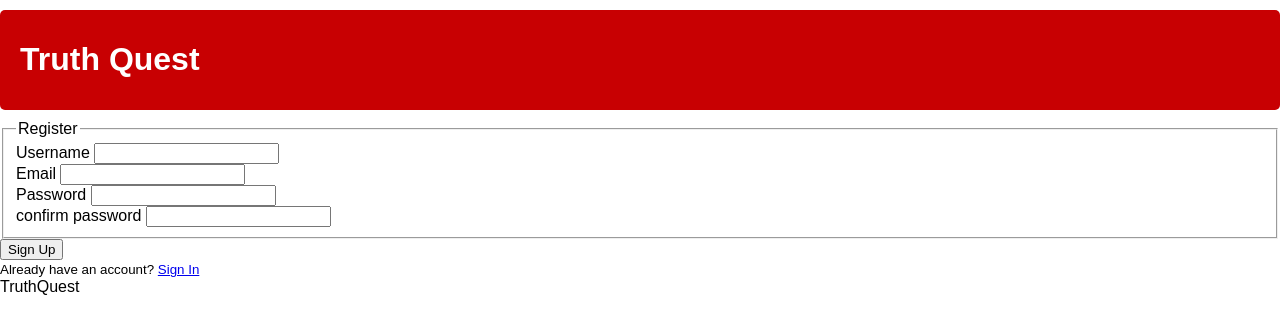
After one commit to Grey-What/TruthQuest, a Flask app: template web_flask/templates/register.html in a window 1280 px wide. The commit adds this page. Shown: the top 334 px of the page. Run offline with Flask 3, Linux system fonts and the light colour scheme; the template is opened without the code that fills it: values that come from a table or form of the project are taken from there, others are empty.

Commit message:
registration form

```diff
--- a/web_flask/app.py
+++ b/web_flask/app.py
@@ -1,6 +1,6 @@
 #!/usr/bin/python3
 """ Start TruthQuest web application"""
-from flask import Flask, render_template
+from flask import Flask, render_template, flash, redirect, url_for
 from web_flask.forms import RegistrationFrom, LoginForm
 from uuid import uuid4
 from datetime import datetime
@@ -33,16 +33,19 @@ def landing_page():
     return render_template("landing_page.html")
 
 @app.route('/main')
-def main_page():
+def main():
     return render_template('main.html', quiz_data=quiz_data, daily_truth=daily_truth)
 
 @app.route("/about")
 def about():
     return render_template("about.html")
 
-@app.route('/register')
+@app.route('/register', methods=('GET', 'POST'))
 def register():
    form = RegistrationFrom()
+   if form.validate_on_submit():
+       flash('Welcome {}'.format(form.username.data), 'success')
+       return redirect(url_for('main'))
    return render_template('register.html', tile='Register', form=form)
 
 @app.route('/login')
--- a/web_flask/templates/base.html
+++ b/web_flask/templates/base.html
@@ -9,6 +9,17 @@
 </head>
 <body>
     <header><h1>Truth Quest</h1></header>
+
+    {% with messages = get_flashed_messages(with_categories=true) %}
+        {% if messages %}
+            {% for category, message in messages %}
+                <div class="alert alert-{{ category }}">
+                    {{ message }}
+                </div>
+            {% endfor %}
+        {% endif %}
+    {% endwith %}
+
     {% block content %}{% endblock content %}
     <footer>TruthQuest</footer>
 </body>
--- a/web_flask/templates/index.html
+++ /dev/null
@@ -1,2 +0,0 @@
-{% extends "base.html" %}
-{% block title  %}Landing Page{% endblock  %}
--- /dev/null
+++ b/web_flask/templates/register.html
@@ -0,0 +1,74 @@
+{% extends "base.html" %}
+
+{% block title  %}Quiz{% endblock  %}
+
+{% block content %}
+    <div class="content-section">
+        <form method="POST" action="">
+            {{ form.hidden_tag() }}
+            <fieldset class="form-group">
+                <legend class="border-bottom mb-4">Register</legend>
+                <div class="form-group">
+                    {{ form.username.label(class="form-control-label") }}
+                    {% if form.username.errors %}
+                        {{ form.username(class="form-control form-control-lg is-invalid") }}
+                        <div class="invalid-feedback">
+                            {% for error in form.username.errors  %}
+                                <span>{{ error }}</span>
+                            {% endfor %}
+                        </div>
+                    {% else %}
+                        {{ form.username(class="form-control form-control-lg") }}
+                    {% endif %}
+                </div>
+                <div class="form-group">
+                    {{ form.email.label(class="form-control-label") }}
+                    {% if form.email.errors %}
+                        {{ form.email(class="form-control form-control-lg is-invalid") }}
+                        <div class="invalid-feedback">
+                            {% for error in form.email.errors  %}
+                                <span>{{ error }}</span>
+                            {% endfor %}
+                        </div>
+                    {% else %}
+                        {{ form.email(class="form-control form-control-lg") }}
+                    {% endif %}
+                </div>
+               <div class="form-group">
+                {{ form.password.label(class="form-control-label") }}
+                {% if form.password.errors %}
+                        {{ form.password(class="form-control form-control-lg is-invalid") }}
+                        <div class="invalid-feedback">
+                            {% for error in form.password.errors  %}
+                                <span>{{ error }}</span>
+                            {% endfor %}
+                        </div>
+                    {% else %}
+                        {{ form.password(class="form-control form-control-lg") }}
+                    {% endif %}
+               </div>
+                <div class="form-group">
+                    {{ form.confirm_password.label(class="form-control-label") }}
+                    {% if form.confirm_password.errors %}
+                        {{ form.confirm_password(class="form-control form-control-lg is-invalid") }}
+                        <div class="invalid-feedback">
+                            {% for error in form.confirm_password.errors  %}
+                                <span>{{ error }}</span>
+                            {% endfor %}
+                        </div>
+                    {% else %}
+                        {{ form.confirm_password(class="form-control form-control-lg") }}
+                    {% endif %}
+                </div>
+            </fieldset>
+            <div class="form-group">
+                {{ form.submit(class="btn btn-outline-info")}}
+            </div>
+        </form>
+    </div>
+    <div class="border-top pt-3">
+        <small class="text-muted">
+            Already have an account? <a class="ml-2" href="{{ url_for('login') }}">Sign In</a>
+        </small>
+    </div>
+{% endblock content %}
```
Also changed, not shown: web_flask/templates/Stash/0-index.html (deleted, +0 -10 lines), web_flask/templates/Stash/add_question.html (deleted, +0 -12 lines), web_flask/templates/Stash/base.html (deleted, +0 -29 lines), web_flask/templates/Stash/create_quiz.html (deleted, +0 -10 lines), web_flask/templates/Stash/login.html (deleted, +0 -12 lines), web_flask/templates/Stash/register.html (deleted, +0 -13 lines), web_flask/templates/Stash/test_index.html (deleted, +0 -23 lines), web_flask/forms.py (line endings or trailing spaces), web_flask/templates/TQ_main.html (deleted), web_flask/templates/login.html (added).
